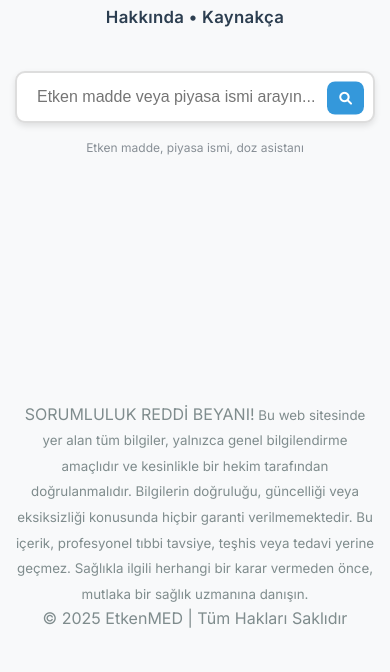
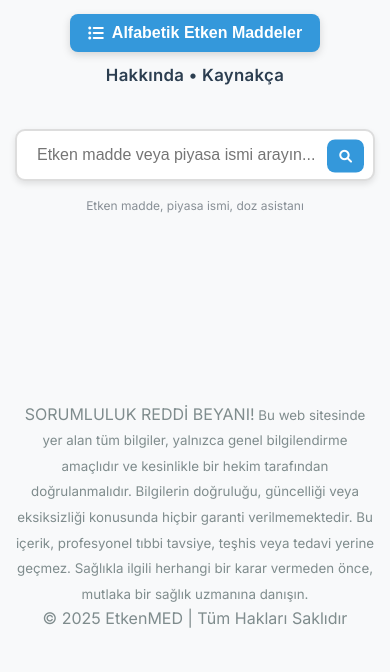
Before and after one commit to btknhzlsy-dev/etkenmed.github.io, a plain HTML site: page index.html in a window 390 px wide. Shown: the part 172-844 px from the top of the page. Drawn offline with Linux system fonts and the light colour scheme.

Commit message:
Update style.css

```diff
--- a/style.css
+++ b/style.css
@@ -805,6 +805,11 @@
 
 /* Mobil uyumluluk */
 @media (max-width: 600px) {
+    .alphabet-button {
+        position: static; /* Mutlak konumlandırmayı kaldırır, akışa dahil eder */
+        margin-top: 20px; /* Başlık ile arasına boşluk koyar */
+    }
+
     .top-nav {
         position: static;
         margin-top: 10px;
```
